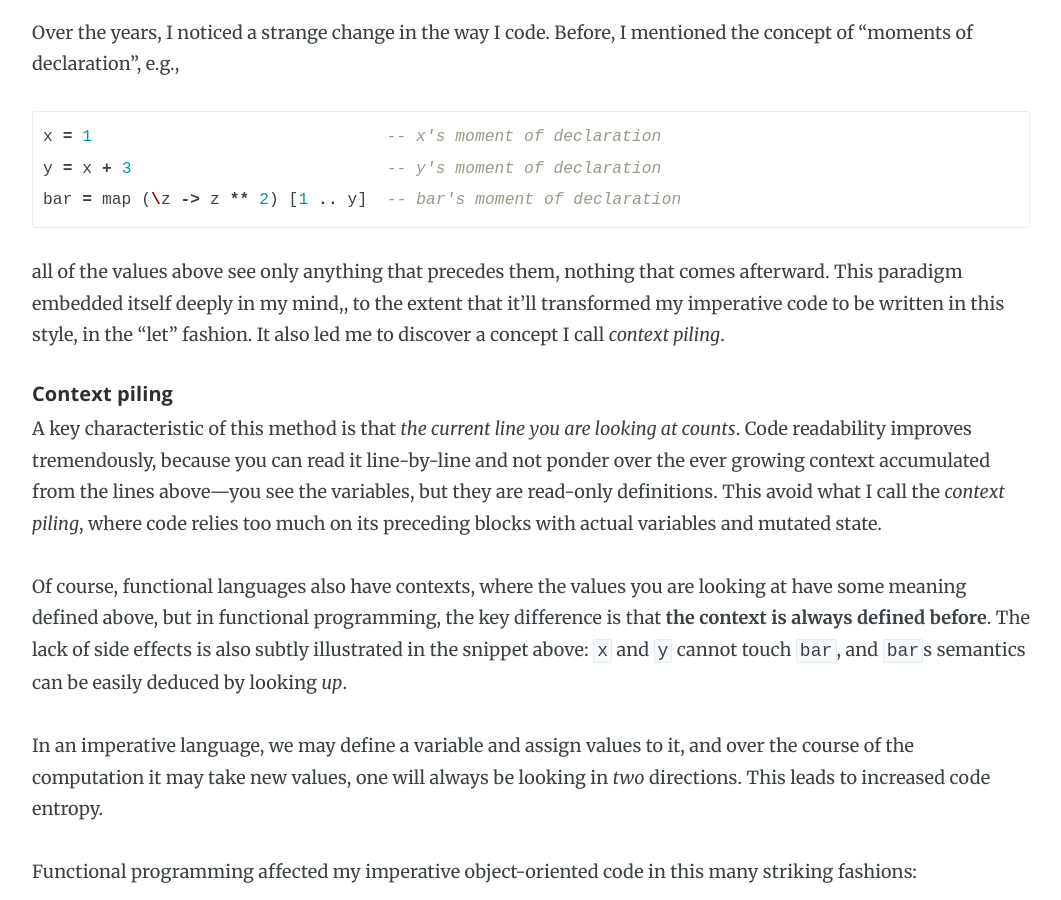
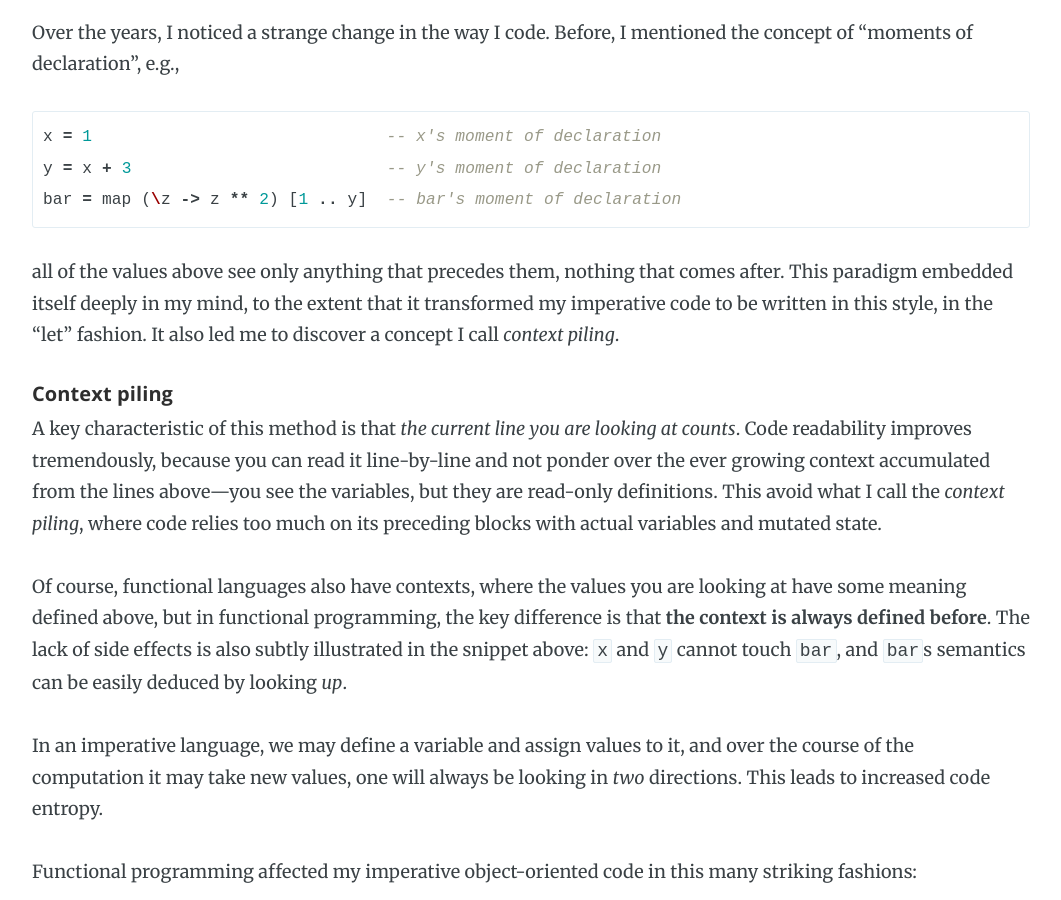
Before and after one commit to ane/ane.github.io, a Jekyll site: the page built from _posts/2015-1-1-side-effects-of-functional-programming.markdown, in a window 1280 px wide and 900 px high, scrolled down 4025 px. Shown: the whole window, without its empty margins (8-1069 px from the left). Built offline with Jekyll 4.4.1, drawn with Linux system fonts in a browser that asks for light colours; Markdown is read by kramdown in place of the engine named in the settings; comment, search, counter and statistics services are not loaded; some of the changed text lies outside the part shown.

Commit message:
Style changes.

```diff
--- a/_posts/2015-1-1-side-effects-of-functional-programming.markdown
+++ b/_posts/2015-1-1-side-effects-of-functional-programming.markdown
@@ -110,7 +110,7 @@ discard the results, again, no `i++` is necessary.
 Because everything is *declared to be something*, a value, or a
 function, or a mapping, these declarations remain steady and unchanged
 throughout execution.  We fix the result of `squaredIntegers[]` to be
-the result of a mapping, we cannot touch it afterward.
+a result of a mapping, not the iterated consequence of an explicit action.
 
 In rough terms, our code cannot alter anything, it can only use those
 variables known at its *moment of declaration*, i.e., what knowledge is
@@ -191,10 +191,10 @@ bar = map (\z -> z ** 2) [1 .. y]  -- bar's moment of declaration
 ~~~
 
 all of the values above see only anything that precedes them, nothing
-that comes afterward. This paradigm embedded itself deeply in my
-mind,, to the extent that it'll transformed my imperative code to be
-written in this style, in the "let" fashion. It also led me to
-discover a concept I call *context piling*.
+that comes after. This paradigm embedded itself deeply in my mind, to
+the extent that it transformed my imperative code to be written in
+this style, in the "let" fashion. It also led me to discover a concept
+I call *context piling*.
 
 ### Context piling
 
```
Also changed, not shown: other parts of _posts/2015-1-1-side-effects-of-functional-programming.markdown (+6 -6 lines).
